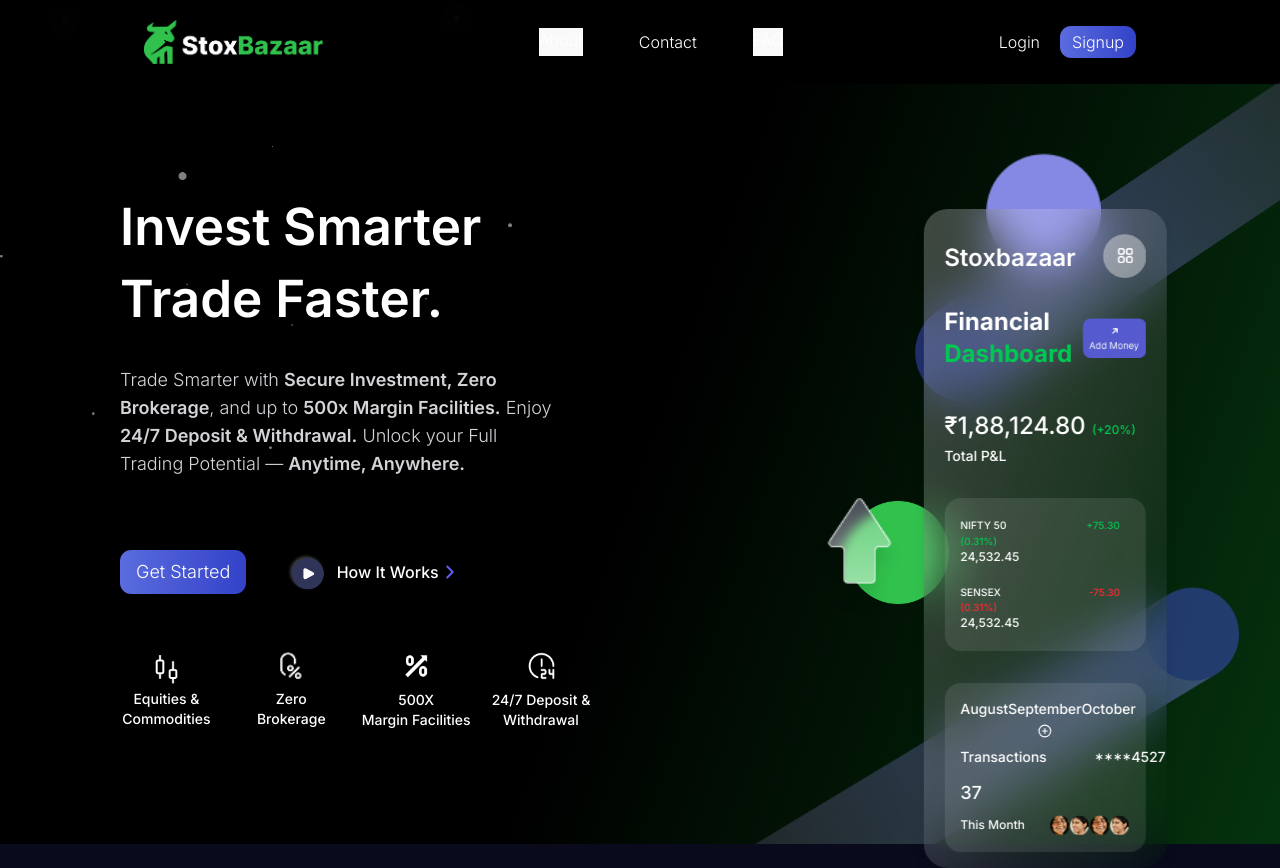
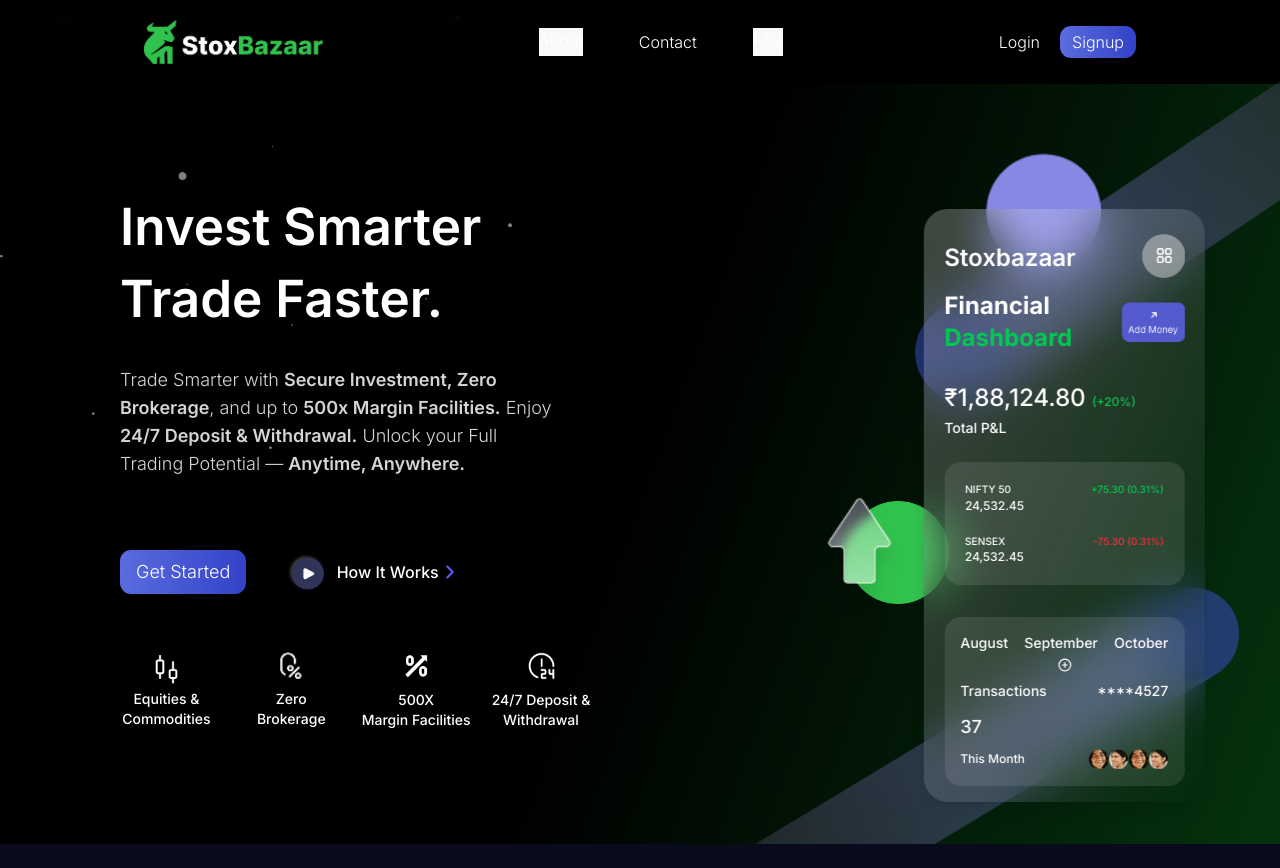
Before and after one commit to RISHIRAJ-BHATTACHARJEE/stoxbazzar, a React (Vite) app: page / in a window 1280 px wide. Shown: the top 868 px of the page. Built offline with nearby package versions, Linux system fonts and the light colour scheme.

Commit message:
Fix: white-bg on links

```diff
--- a/src/components/GlassmorphCard.jsx
+++ b/src/components/GlassmorphCard.jsx
@@ -6,7 +6,7 @@
     <div
       className="relative rounded-3xl shadow-lg backdrop-blur-xl overflow-hidden
     bg-gradient-to-br from-white/25 to-white/0
-    px-2 lg:px-[1vw] lg:pt-[2vw] w-full lg:w-[22vw] xl:w-[19vw] mx-auto pb-4"
+    px-2 lg:px-[1vw] lg:pt-[2vw] w-full lg:w-[22vw] mx-auto pb-4"
     >
       {/* Header Section */}
       <div className="flex justify-between items-start py-[4vw] lg:py-0 px-2">
@@ -16,15 +16,14 @@
         <img
           src="/menu.png"
           alt="menu"
-          className="w-10 h-10 sm:w-7 sm:h-7 lg:w-11 lg:h-11
-"
+          className="w-10 h-10 sm:w-7 sm:h-7 lg:w-11 lg:h-11"
         />
       </div>
 
       {/* Main Content */}
       <div className="px-2">
         {/* Title */}
-        <div className="mt-3 xl:mt-7 flex items-center justify-between">
+        <div className="mt-3 xl:mt-3 flex items-center justify-between">
           <div>
             <h2 className="text-white text-xl lg:text-2xl font-bold">
               Financial
@@ -37,7 +36,7 @@
         </div>
 
         {/* Balance Section */}
-        <div className="mt-6 lg:mt-10 relative">
+        <div className="mt-6 lg:mt-7 relative">
           <div className="text-white text-lg lg:text-2xl ">
             ₹1,88,124.80{" "}
             <span className="text-green-500 text-xs">{"(+20%)"}</span>
@@ -46,7 +45,7 @@
         </div>
 
         {/* Indices Card */}
-        <div className="mt-8 lg:mt-8">
+        <div className="mt-8 lg:mt-6">
           <div
             className="w-full h-[100px] lg:h-[120px] xl:h-full
                 bg-white/10 rounded-2xl p-2 lg:p-4 xl:py-5
```
